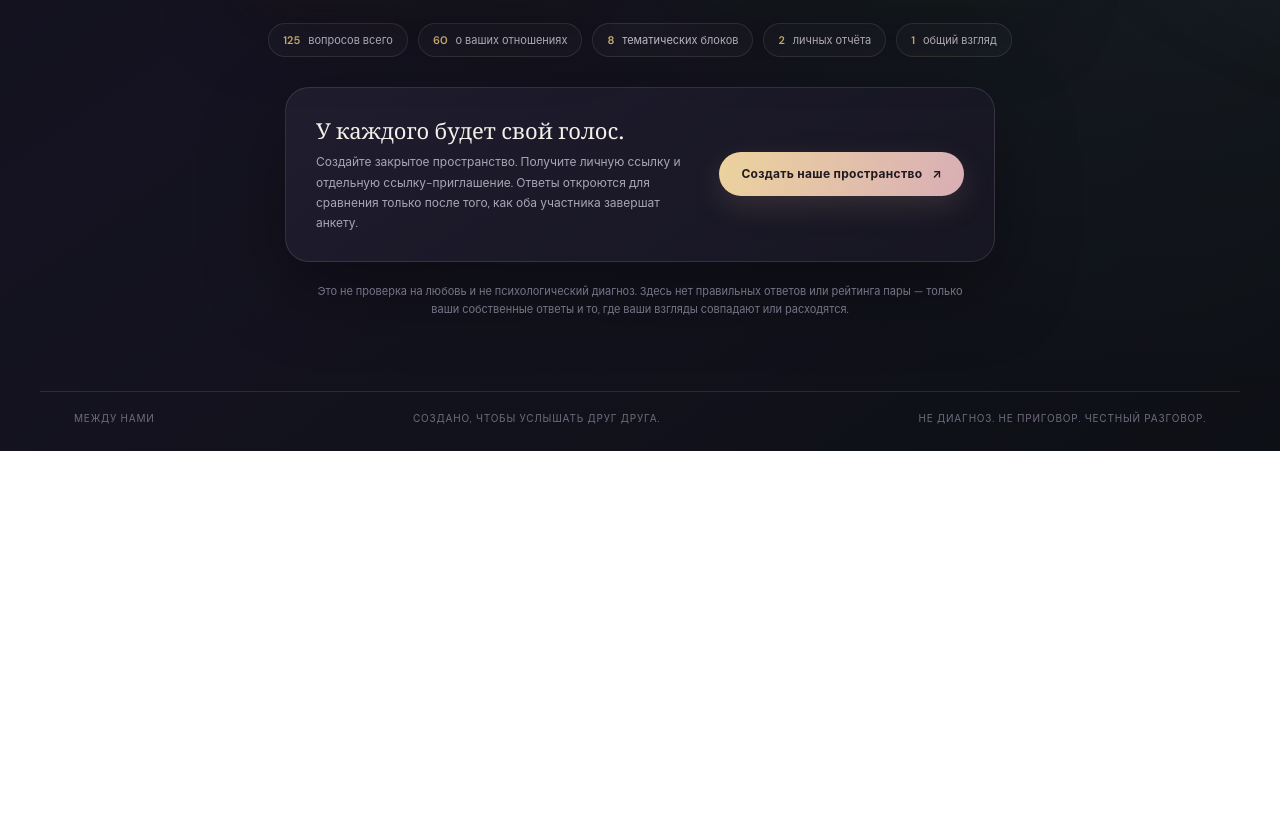
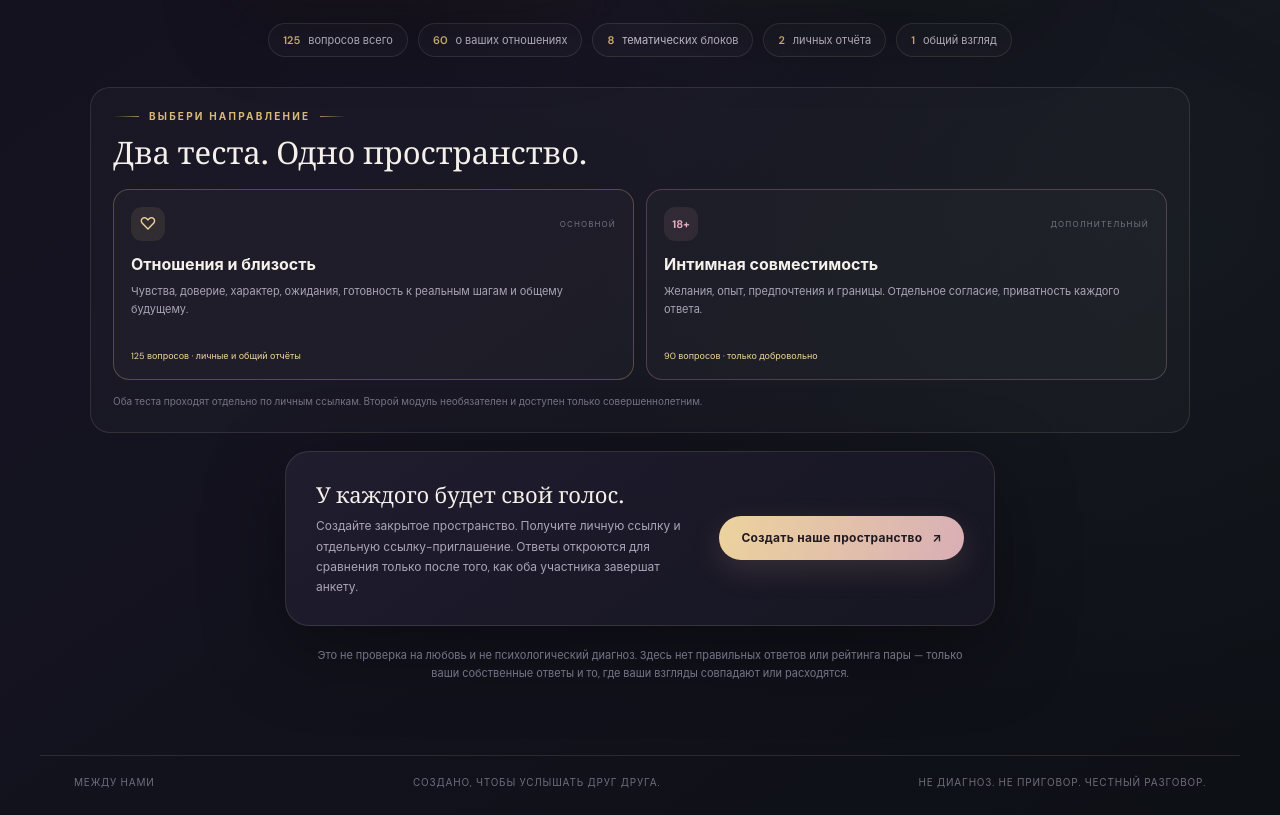
Before and after one commit to Lixoy1/Test-blizosti, a website: page public/index.html in a window 1280 px wide. Shown: the part 811-1626 px from the top of the page. Before the commit the page ends 1262 px from the top, so only its background shows below. Drawn offline with nearby package versions, Linux system fonts and the light colour scheme.

Commit message:
Add visible test selector and intimacy module navigation

```diff
--- a/public/app.js
+++ b/public/app.js
@@ -124,6 +124,25 @@ function renderHome() {
       <span class="feature-pill"><b>2</b> личных отчёта</span>
       <span class="feature-pill"><b>1</b> общий взгляд</span>
     </div>
+    <section class="test-picker" aria-label="Выбор теста">
+      <div class="eyebrow">выбери направление</div>
+      <h2>Два теста. Одно пространство.</h2>
+      <div class="test-picker-grid">
+        <article class="test-choice primary-test">
+          <div class="test-choice-top"><span class="test-choice-icon">♡</span><span class="test-choice-tag">ОСНОВНОЙ</span></div>
+          <h3>Отношения и близость</h3>
+          <p>Чувства, доверие, характер, ожидания, готовность к реальным шагам и общему будущему.</p>
+          <div class="test-choice-meta">125 вопросов · личные и общий отчёты</div>
+        </article>
+        <article class="test-choice adult-test">
+          <div class="test-choice-top"><span class="test-choice-icon">18+</span><span class="test-choice-tag">ДОПОЛНИТЕЛЬНЫЙ</span></div>
+          <h3>Интимная совместимость</h3>
+          <p>Желания, опыт, предпочтения и границы. Отдельное согласие, приватность каждого ответа.</p>
+          <div class="test-choice-meta">90 вопросов · только добровольно</div>
+        </article>
+      </div>
+      <p class="test-picker-note">Оба теста проходят отдельно по личным ссылкам. Второй модуль необязателен и доступен только совершеннолетним.</p>
+    </section>
     <section class="panel start-panel">
       <div><h3>У каждого будет свой голос.</h3><p>Создайте закрытое пространство. Получите личную ссылку и отдельную ссылку-приглашение. Ответы откроются для сравнения только после того, как оба участника завершат анкету.</p></div>
       <button class="btn" id="create-room">Создать наше пространство <span>↗</span></button>
@@ -148,6 +167,8 @@ async function createRoom(event) {
         <p class="fine">Сначала открой личную ссылку Василия. Вторую отправь Полине. Ссылки работают как ключи доступа — не публикуй их и не пересылай посторонним.</p>
         <div class="link-row"><div class="link-info"><strong>Твоя личная ссылка · Василий</strong><span>${escapeHtml(data.participantUrl)}</span></div><button class="btn btn-secondary copy-link" data-copy="${escapeHtml(data.participantUrl)}">Скопировать</button></div>
         <div class="link-row"><div class="link-info"><strong>Приглашение · Полина</strong><span>${escapeHtml(data.inviteUrl)}</span></div><button class="btn copy-link" data-copy="${escapeHtml(data.inviteUrl)}">Скопировать ссылку</button></div>
+        <div class="link-row"><div class="link-info"><strong>Твоя ссылка · интимный тест 18+</strong><span>${escapeHtml(data.participantUrl)}/intimacy</span></div><button class="btn btn-secondary copy-link" data-copy="${escapeHtml(data.participantUrl)}/intimacy">Скопировать</button></div>
+        <div class="link-row"><div class="link-info"><strong>Приглашение · интимный тест 18+</strong><span>${escapeHtml(data.inviteUrl)}/intimacy</span></div><button class="btn copy-link" data-copy="${escapeHtml(data.inviteUrl)}/intimacy">Скопировать ссылку</button></div>
         <div class="security-note">Ответы не показываются друг другу во время прохождения. После завершения обеих анкет общий отчёт станет доступен по обеим личным ссылкам. Сохрани обе ссылки.</div>
         <div style="margin-top:17px"><a class="btn" href="${escapeHtml(data.participantUrl)}">Перейти к своей анкете <span>→</span></a></div>
       </section>`;
@@ -189,6 +210,10 @@ function renderIntro() {
     <div class="content-wrap">
       <div class="center" style="margin-bottom:18px"><span class="room-label"><i></i> закрытое пространство · участник ${role}</span></div>
       <header class="page-head"><div class="eyebrow">твой взгляд на отношения</div><h1>Привет, ${escapeHtml(sessionInfo.displayName)}.</h1><p>Здесь не нужно угадывать, что хочет услышать другой человек. Важно только то, что действительно думаешь и чувствуешь ты.</p></header>
+      <div class="module-switch">
+        <div><strong>Дополнительный тест 18+</strong><span>Интимные предпочтения и личные границы — отдельная анкета, проходить её необязательно.</span></div>
+        <a class="btn btn-secondary" href="/p/${encodeURIComponent(sessionToken)}/intimacy">Открыть 18+ <span>→</span></a>
+      </div>
       <section class="panel intro-card">
         <h2>Перед началом — несколько важных вещей</h2>
         <p>Анкета состоит из 125 обязательных вопросов: 60 о вашей связи, 50 о характере по пятифакторной модели Big Five и 15 о близости, страсти и обязательствах по модели треугольной любви. Прохождение разделено на смысловые части.</p>
--- a/public/index.html
+++ b/public/index.html
@@ -10,7 +10,7 @@
   <link rel="preconnect" href="https://fonts.googleapis.com">
   <link rel="preconnect" href="https://fonts.gstatic.com" crossorigin>
   <link href="https://fonts.googleapis.com/css2?family=DM+Sans:wght@400;500;600;700&family=Playfair+Display:wght@500;600;700&display=swap" rel="stylesheet">
-  <link rel="stylesheet" href="/styles.css?v=20261117-2">
+  <link rel="stylesheet" href="/styles.css?v=20261117-3">
 </head>
 <body>
   <div class="ambient ambient-one"></div>
@@ -29,6 +29,6 @@
   <footer class="site-footer">
     <span>МЕЖДУ НАМИ</span><span>Создано, чтобы услышать друг друга.</span><span>Не диагноз. Не приговор. Честный разговор.</span>
   </footer>
-  <script src="/app.js?v=20261117-3" defer></script>
+  <script src="/app.js?v=20261117-4" defer></script>
 </body>
 </html>
--- a/public/styles.css
+++ b/public/styles.css
@@ -309,3 +309,25 @@ details[open] summary:after { content: "−"; }
   .attempt-row { grid-template-columns: 1fr; }
   .attempt-row span { text-align: left; }
 }
+
+/* Test selector and module navigation */
+.test-picker{margin:28px 0 18px;padding:22px;border:1px solid var(--line);border-radius:20px;background:rgba(255,255,255,.025)}
+.test-picker>h2{font-family:var(--serif);font-size:clamp(23px,4vw,31px);font-weight:500;margin:7px 0 16px}
+.test-picker-grid{display:grid;grid-template-columns:1fr 1fr;gap:12px}
+.test-choice{border:1px solid var(--line);border-radius:16px;padding:17px;background:rgba(255,255,255,.025);min-width:0}
+.test-choice.primary-test{border-color:rgba(217,185,120,.3)}
+.test-choice.adult-test{border-color:rgba(217,155,180,.27)}
+.test-choice-top{display:flex;align-items:center;justify-content:space-between;gap:8px}
+.test-choice-icon{display:grid;place-items:center;width:34px;height:34px;border-radius:11px;background:rgba(217,185,120,.1);color:var(--gold-bright);font-size:17px}
+.adult-test .test-choice-icon{background:rgba(217,155,180,.1);color:#e6aebe;font-size:11px;font-weight:700}
+.test-choice-tag{font-size:8px;letter-spacing:.14em;color:var(--muted-2)}
+.test-choice h3{font-size:16px;margin:13px 0 7px}
+.test-choice p{font-size:11px;line-height:1.65;color:var(--muted);margin:0;min-height:55px}
+.test-choice-meta{font-size:9px;color:var(--gold-bright);margin-top:13px}
+.test-picker-note{font-size:10px;line-height:1.6;color:var(--muted-2);margin:14px 0 0}
+.module-switch{display:flex;align-items:center;justify-content:space-between;gap:14px;margin:0 0 14px;padding:15px;border:1px solid rgba(217,155,180,.28);border-radius:15px;background:rgba(217,155,180,.045)}
+.module-switch>div{display:grid;gap:4px}
+.module-switch strong{font-size:12px;color:#e6aebe}
+.module-switch span{font-size:10px;line-height:1.5;color:var(--muted)}
+.module-switch .btn{white-space:nowrap;flex-shrink:0}
+@media(max-width:700px){.test-picker{padding:16px}.test-picker-grid{grid-template-columns:1fr}.test-choice p{min-height:0}.module-switch{align-items:flex-start;flex-direction:column}.module-switch .btn{width:100%}}
```
